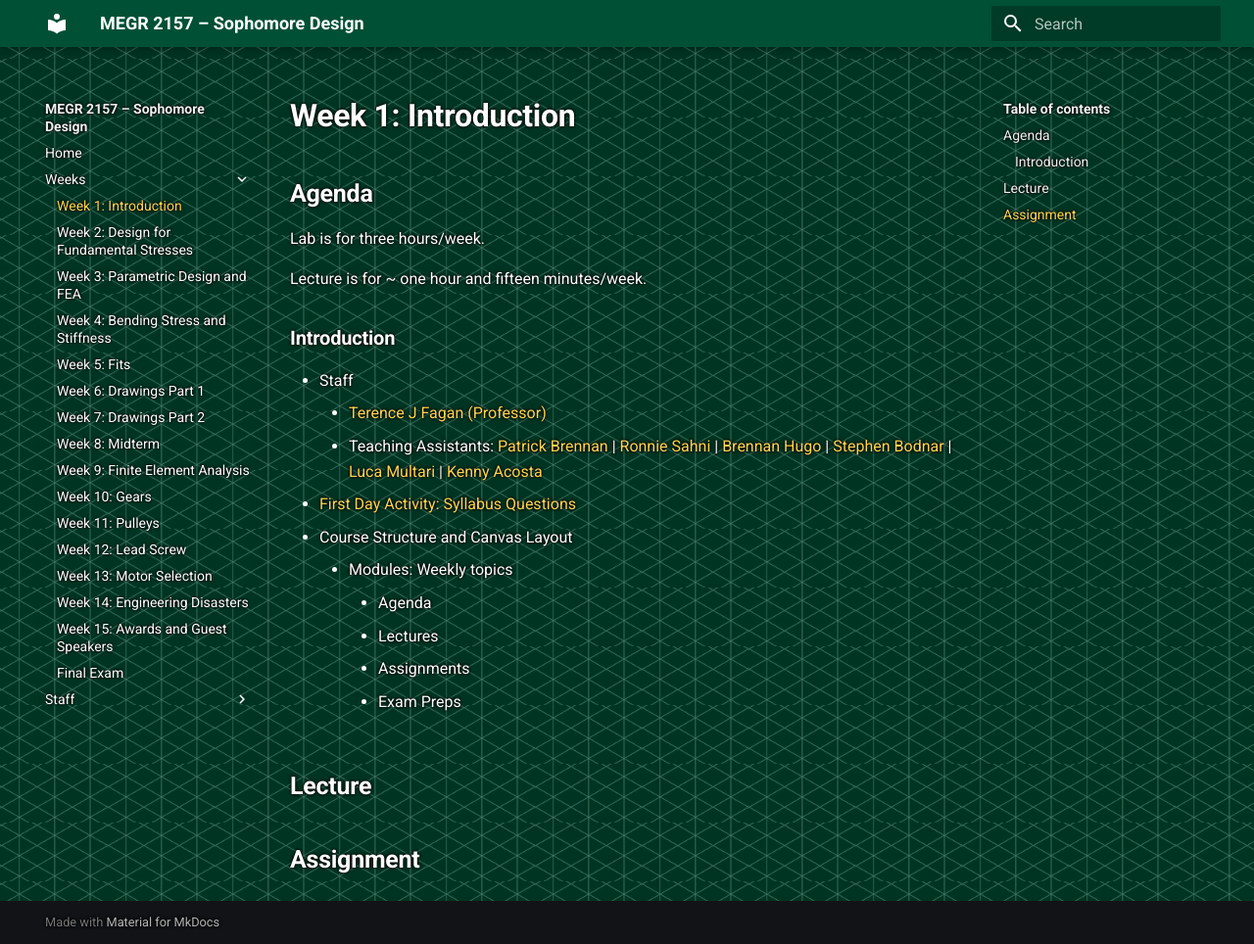
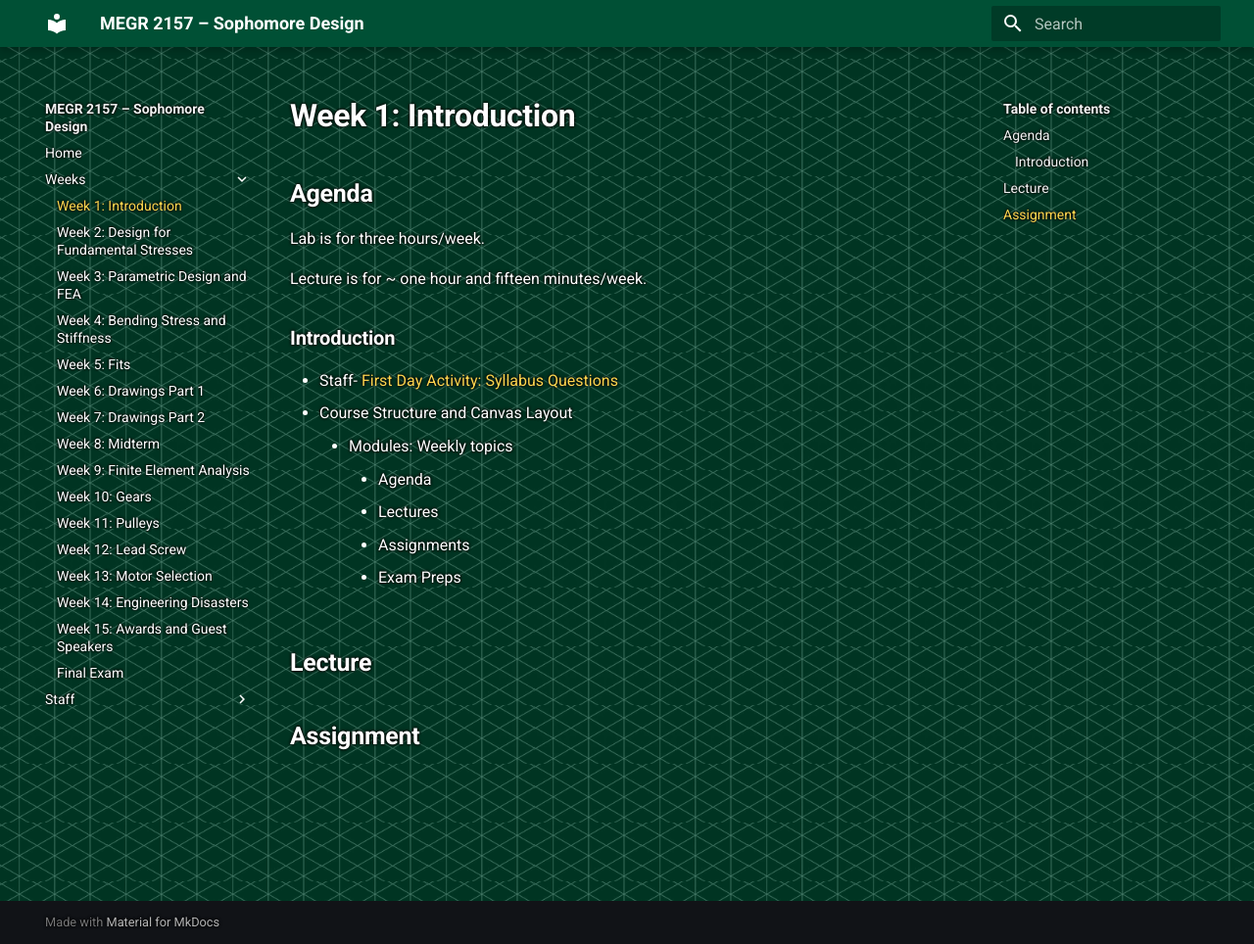
Before and after one commit to dtjfagan/2027Sp-MEGR2157, an MkDocs documentation site: the page built from docs/weeks/week-01-introduction/index.md, in a window 1280 px wide and 964 px high. Shown: the whole window at 98% size. Built offline with MkDocs 1.6.1 and Material for MkDocs 9.7.7, drawn with Linux system fonts in a browser that asks for light colours.

Commit message:
change week 1

```diff
--- a/docs/weeks/week-01-introduction/index.md
+++ b/docs/weeks/week-01-introduction/index.md
@@ -8,10 +8,7 @@ Lecture is for ~ one hour and fifteen minutes/week.
 
 ### Introduction
 
-- Staff
-    - [Terence J Fagan (Professor)](https://dtjfagan.github.io/LecturesbyFagan/aboutme/)
-    - Teaching Assistants: [Patrick Brennan](../../staff/patrick-brennan/index.md) | [Ronnie Sahni](../../staff/ronnie-sahni/index.md) | [Brennan Hugo](../../staff/brennan-hugo/index.md) | [Stephen Bodnar](../../staff/stephen-bodnar/index.md) | [Luca Multari](../../staff/luca-multari/index.md) | [Kenny Acosta](../../staff/kenny-acosta/index.md)
-- [First Day Activity: Syllabus Questions](https://instructure.charlotte.edu/courses/272052/assignments/2902680)
+- Staff- [First Day Activity: Syllabus Questions](https://instructure.charlotte.edu/courses/272052/assignments/2902680)
 - Course Structure and Canvas Layout
     - Modules: Weekly topics
         - Agenda
```
